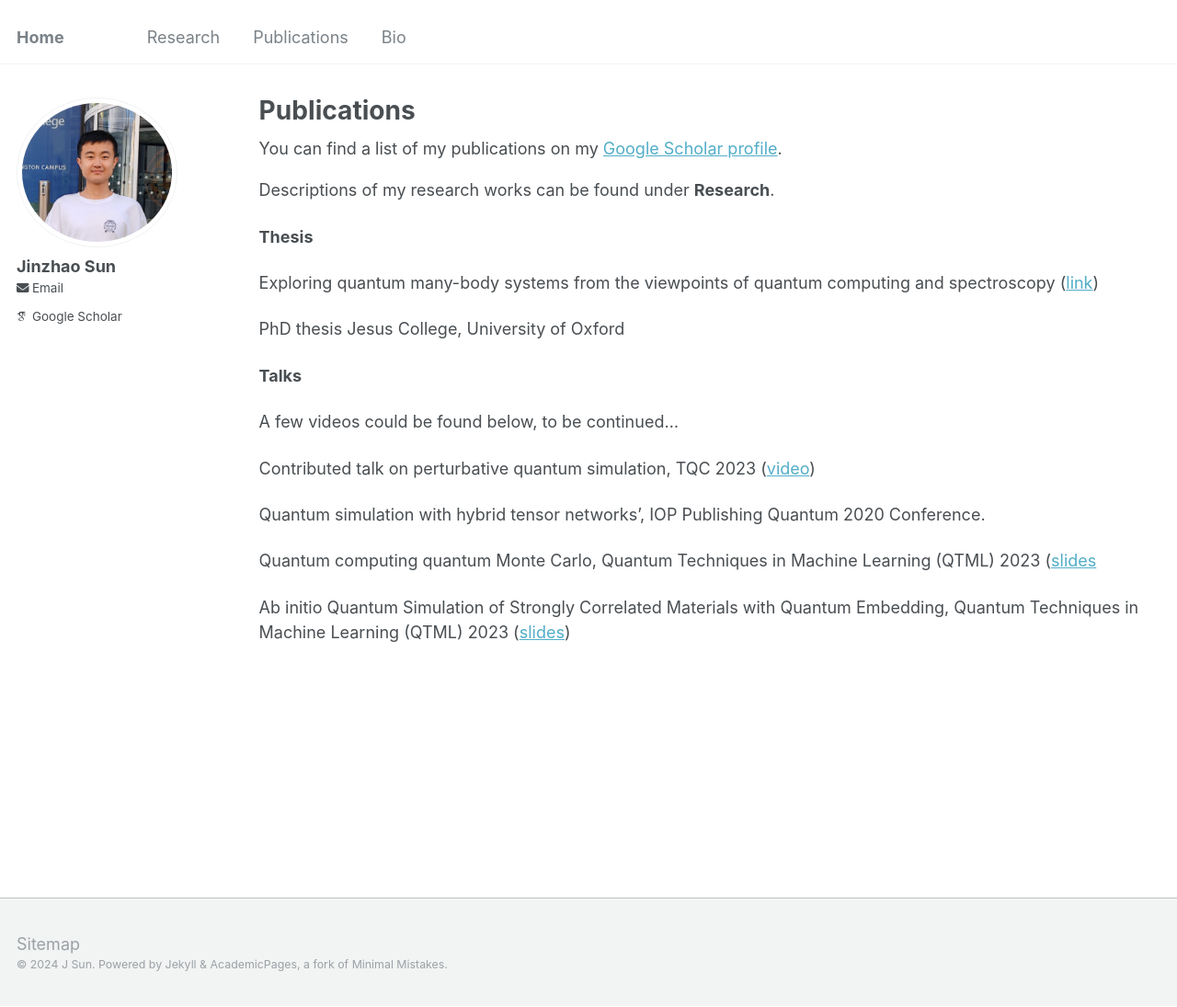
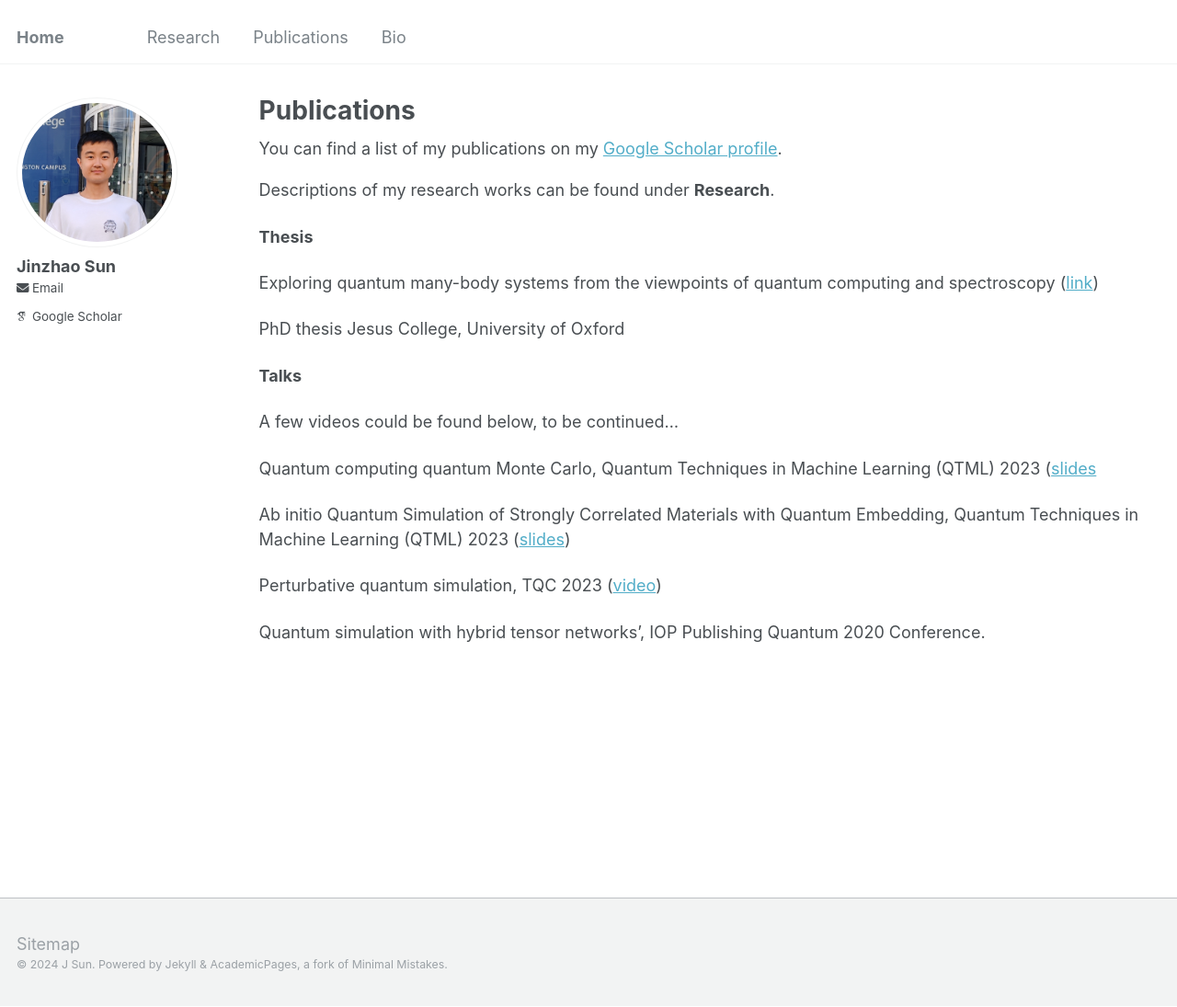
Before and after one commit to jinzhao-sun/jinzhao-sun.github.io, a Jekyll site: the page built from _pages/publications.md, in a window 1280 px wide and 1095 px high. Shown: the whole window at 92% size. Built offline with Jekyll 4.4.1, drawn with Linux system fonts in a browser that asks for light colours; some web fonts are replaced.

Commit message:
Update publications.md

```diff
--- a/_pages/publications.md
+++ b/_pages/publications.md
@@ -23,16 +23,13 @@ Jesus College, University of Oxford
 
 A few videos could be found below, to be continued...
 
-Contributed talk on perturbative quantum simulation, TQC 2023 ([video](https://www.youtube.com/watch?v=jKSJYa58psk&ab_channel=Squid%3ASchoolsforQuantumInformationDevelopment))
-
-Quantum simulation with hybrid tensor networks’, IOP Publishing Quantum 2020 Conference.
-
 Quantum computing quantum Monte Carlo, Quantum Techniques in Machine Learning (QTML) 2023 ([slides]([https://github.com/jinzhao-sun/jinzhao-sun.github.io/assets/87315114/58e89752-3f70-4e1c-8c3c-0db355f26749](https://indico.cern.ch/event/1288979/contributions/))
 
 Ab initio Quantum Simulation of Strongly Correlated Materials with Quantum Embedding, Quantum Techniques in Machine Learning (QTML) 2023 ([slides](https://indico.cern.ch/event/1288979/sessions/516280/#20231123))
 
+Perturbative quantum simulation, TQC 2023 ([video](https://www.youtube.com/watch?v=jKSJYa58psk&ab_channel=Squid%3ASchoolsforQuantumInformationDevelopment))
 
-
+Quantum simulation with hybrid tensor networks’, IOP Publishing Quantum 2020 Conference.
 
 
 <!--
```
